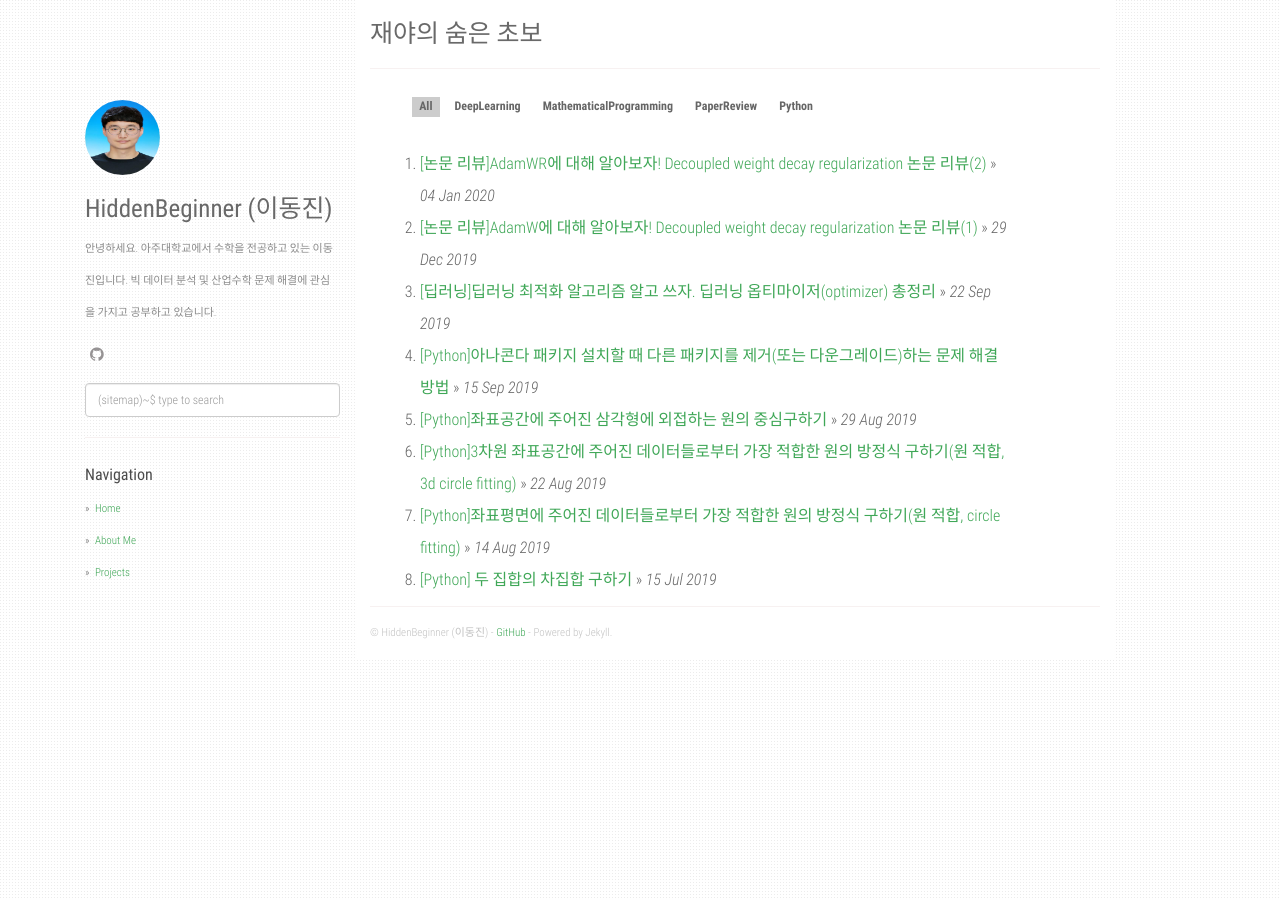
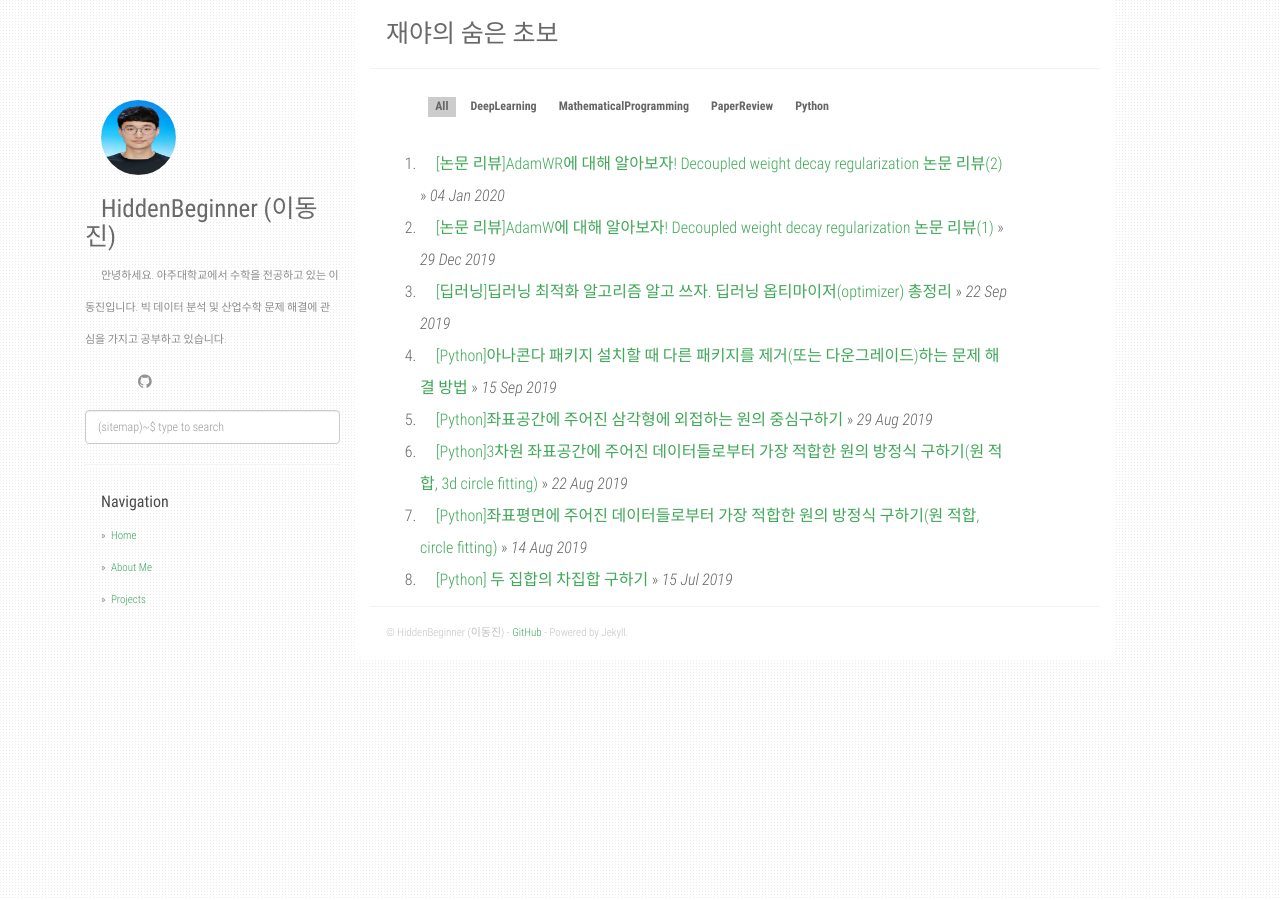
Before and after one commit to agusmakmun/agusmakmun.github.io, a Jekyll site: the page built from index.html, in a window 1280 px wide. Built offline with Jekyll 4.4.1, drawn with Linux system fonts in a browser that asks for light colours; the list of posts is cut into pages by our own code.

Commit message:
Update main.css

```diff
--- a/static/css/main.css
+++ b/static/css/main.css
@@ -1,6 +1,7 @@
 body {
   font-family: "Roboto Condensed", Arial, sans-serif;
   background: url("/static/img/subtle_dots.png");
+  text-indent: 1.0em;
   line-height: 2.0em;
   font-weight: 300;
   font-size: 16px;
```
